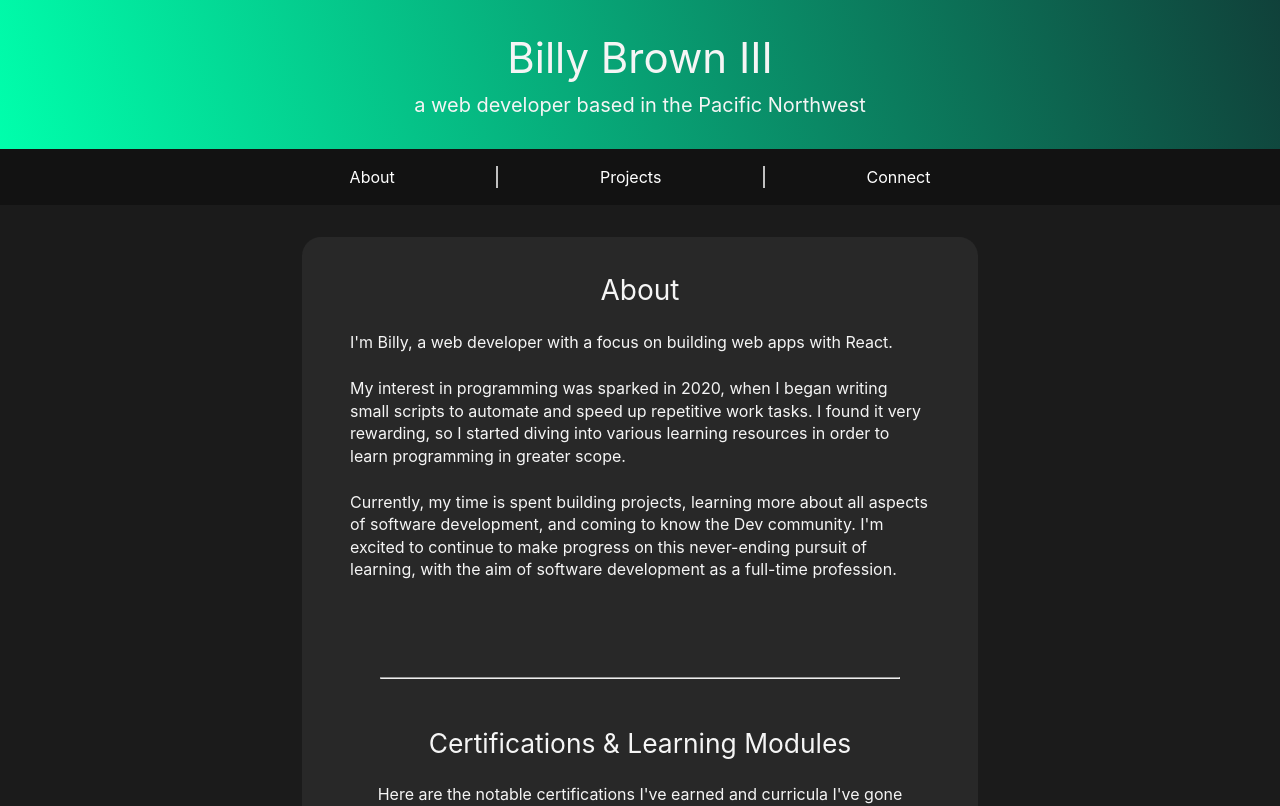
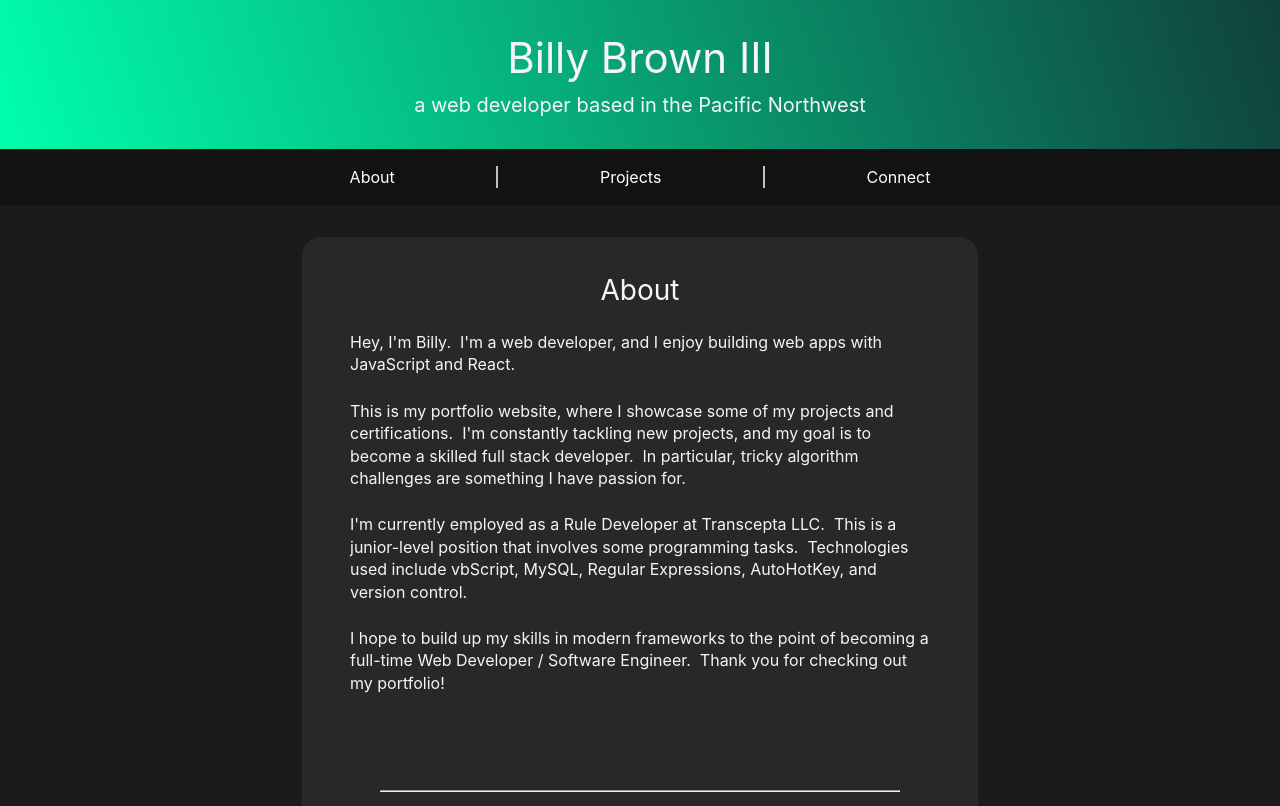
Before and after one commit to billybrown-iii/dev-portfolio, a React (Create React App) app: page / in a window 1280 px wide. Shown: the top 806 px of the page. Built offline with nearby package versions, Linux system fonts and the light colour scheme.

Commit message:
Edited content

```diff
--- a/package.json
+++ b/package.json
@@ -9,7 +9,7 @@
     "react": "^17.0.1",
     "react-dom": "^17.0.1",
     "react-router-dom": "^5.2.0",
-    "react-scripts": "4.0.3",
+    "react-scripts": "^5.0.0",
     "react-tooltip": "^4.2.17",
     "web-vitals": "^1.1.1"
   },
--- a/src/Home.js
+++ b/src/Home.js
@@ -8,9 +8,10 @@ function Home(props) {
             <div className="card">
                 <div>
                     <div className="card-title" id="about-title">About</div>
-                    <div className="content">I'm Billy, a web developer with a focus on building web apps with React.</div>
-                    <div className="content">My interest in programming was sparked in 2020, when I began writing small scripts to automate and speed up repetitive work tasks.  I found it very rewarding, so I started diving into various learning resources in order to learn programming in greater scope.</div>
-                    <div className="content">Currently, my time is spent building projects, learning more about all aspects of software development, and coming to know the Dev community.  I'm excited to continue to make progress on this never-ending pursuit of learning, with the aim of software development as a full-time profession.</div>
+                    <div className="content">Hey, I'm Billy. &nbsp;I'm a web developer, and I enjoy building web apps with JavaScript and React.</div>
+                    <div className="content">This is my portfolio website, where I showcase some of my projects and certifications. &nbsp;I'm constantly tackling new projects, and my goal is to become a skilled full stack developer. &nbsp;In particular, tricky algorithm challenges are something I have passion for.</div>
+                    <div className="content">I'm currently employed as a Rule Developer at Transcepta LLC. &nbsp;This is a junior-level position that involves some programming tasks. &nbsp;Technologies used include vbScript, MySQL, Regular Expressions, AutoHotKey, and version control.</div>
+                    <div className="content">I hope to build up my skills in modern frameworks to the point of becoming a full-time Web Developer / Software Engineer. &nbsp;Thank you for checking out my portfolio!</div>
                     <hr />
                     <div className="card-title" id="certs-title">Certifications & Learning Modules</div>
                     <div className="content cert-desc">Here are the notable certifications I've earned and curricula I've gone through.</div>
--- a/src/Projects.js
+++ b/src/Projects.js
@@ -7,7 +7,7 @@ function Projects(props) {
         <div>
             <div className="card">
                 <div className="card-content">
-                    <div className="card-title">Projects</div>
+                    <div className="card-title">Original Projects</div>
 
                     <a className="project-link" href="https://monthlybudget.netlify.app/" target="_blank" rel="noreferrer">
                         <div className="project">
@@ -22,6 +22,8 @@ function Projects(props) {
                             <img className="project-image" src={budget} alt="Budget app preview"></img>
                         </div>
                     </a>
+
+                    <div className="card-title">Assigned Projects</div>
 
                     <a className="project-link" href="https://random-quotation.netlify.app/" target="_blank" rel="noreferrer">
                         <div className="project">
--- a/src/index.css
+++ b/src/index.css
@@ -76,7 +76,7 @@ body {
 
 .card-title {
   text-align: center;
-  font-size: 1.65em;
+  font-size: 1.45em;
   margin-top: 1em;
   margin-bottom: .5em;
 }
@@ -90,10 +90,6 @@ body {
   line-height: 1.4;
   text-align: left;
 }
-
-/* .cert {
-  text-align: center;
-} */
 
 ul {
   list-style-position: inside;
```
Also changed, not shown: 2 other files (tests, documents, lock files or other folders).
